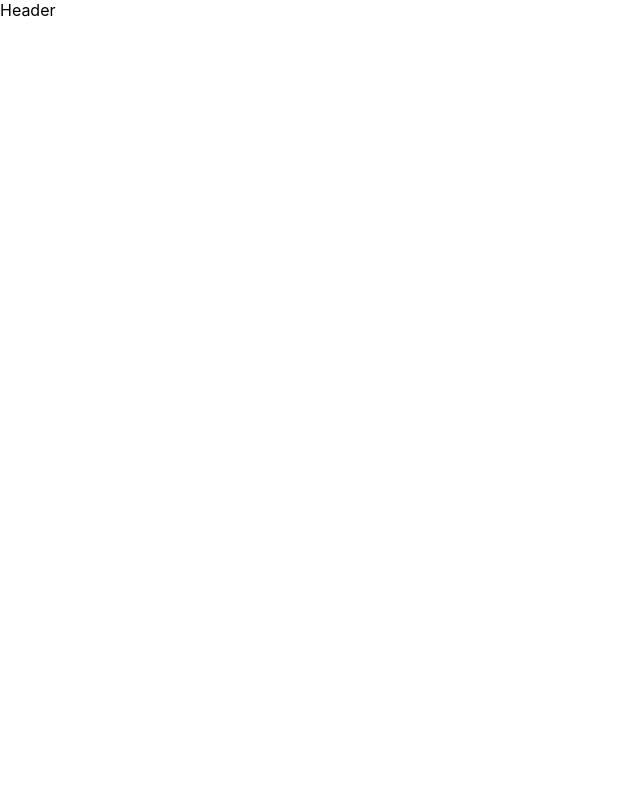
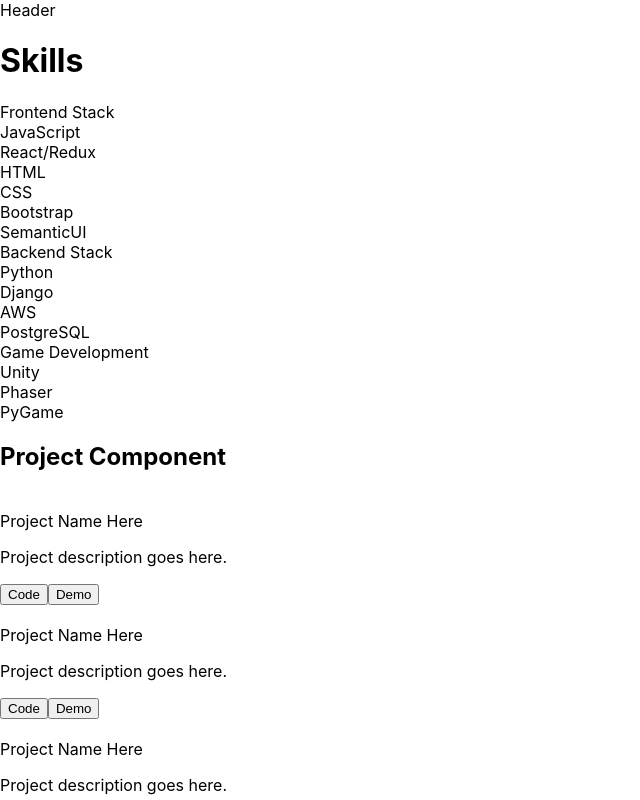
Before and after one commit to ksm5611/sumin-portfolio, a React (Create React App) app in the folder my-app/: page / in a window 1280 px wide. Shown: the top 800 px of the page, without its empty margins (0-640 px from the left). Built offline with nearby package versions, Linux system fonts and the light colour scheme.

Commit message:
created all required components

```diff
--- a/my-app/src/App.js
+++ b/my-app/src/App.js
@@ -1,14 +1,14 @@
 import React from "react";
 import Header from "./components/Header";
-// import Projects from "./components/Projects";
-// import Skills from "./components/Skills";
+import Projects from "./components/Projects";
+import Skills from "./components/Skills";
 
 const App = () => {
   return (
     <div>
       <Header />
-      {/* <Skills />
-      <Projects /> */}
+      <Skills />
+      <Projects />
     </div>
   );
 };
--- a/my-app/src/components/ProjectCard.js
+++ b/my-app/src/components/ProjectCard.js
@@ -0,0 +1,23 @@
+import React from "react";
+
+const ProjectCard = () => {
+  return (
+    <div className="card">
+      <div className="image">
+        <img></img>
+      </div>
+      <div className="content">
+        <div className="header">Project Name Here</div>
+        <div className="description">
+          <p>Project description goes here.</p>
+        </div>
+      </div>
+      <div className="extra content">
+        <button className="ui button">Code</button>
+        <button className="ui button">Demo</button>
+      </div>
+    </div>
+  );
+};
+
+export default ProjectCard;
--- a/my-app/src/components/Projects.js
+++ b/my-app/src/components/Projects.js
@@ -0,0 +1,20 @@
+import React from "react";
+import ProjectCard from "./ProjectCard";
+
+const Projects = () => {
+  return (
+    <>
+      <h2>Project Component</h2>
+      <div className="ui three cards">
+        <ProjectCard />
+        <ProjectCard />
+        <ProjectCard />
+        <ProjectCard />
+        <ProjectCard />
+        <ProjectCard />
+      </div>
+    </>
+  );
+};
+
+export default Projects;
--- a/my-app/src/components/Skills.js
+++ b/my-app/src/components/Skills.js
@@ -0,0 +1,37 @@
+import React from "react";
+import SkillsList from "./SkillsList";
+import SkillsCard from "./SkillsCard";
+
+const Skills = () => {
+  const frontend = {
+    name: "Frontend Stack",
+    skills: [
+      "JavaScript",
+      "React/Redux",
+      "HTML",
+      "CSS",
+      "Bootstrap",
+      "SemanticUI",
+    ],
+  };
+  const backend = {
+    name: "Backend Stack",
+    skills: ["Python", "Django", "AWS", "PostgreSQL"],
+  };
+  const gameDev = {
+    name: "Game Development",
+    skills: ["Unity", "Phaser", "PyGame"],
+  };
+
+  return (
+    <>
+      <h1 className="ui center aligned basic segment">Skills</h1>
+      <div className="ui centered raised cards">
+        <SkillsCard skills={frontend} />
+        <SkillsCard skills={backend} />
+        <SkillsCard skills={gameDev} />
+      </div>
+    </>
+  );
+};
+export default Skills;
--- /dev/null
+++ b/my-app/src/components/SkillsCard.js
@@ -0,0 +1,17 @@
+import React from "react";
+import SkillsList from "./SkillsList";
+
+const SkillsCard = (props) => {
+  return (
+    <div className="card">
+      <div className="content">
+        <div className="center aligned header">{props.skills.name}</div>
+        <div classname="center aligned">
+          <SkillsList skills={props.skills.skills} />
+        </div>
+      </div>
+    </div>
+  );
+};
+
+export default SkillsCard;
--- a/my-app/src/components/SkillsList.js
+++ b/my-app/src/components/SkillsList.js
@@ -0,0 +1,15 @@
+import React from "react";
+
+const SkillsList = (props) => {
+  return (
+    <div className="ui list">
+      {props.skills.map((skill) => (
+        <div className="item" key={skill}>
+          {skill}
+        </div>
+      ))}
+    </div>
+  );
+};
+
+export default SkillsList;
```
